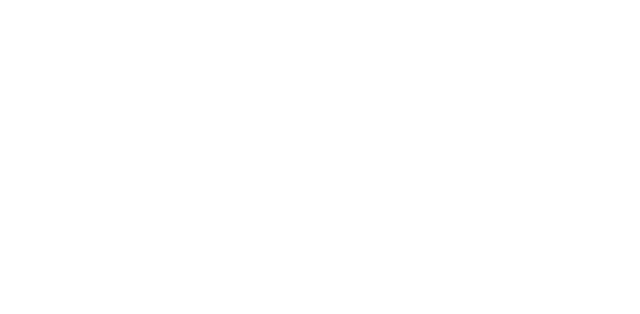
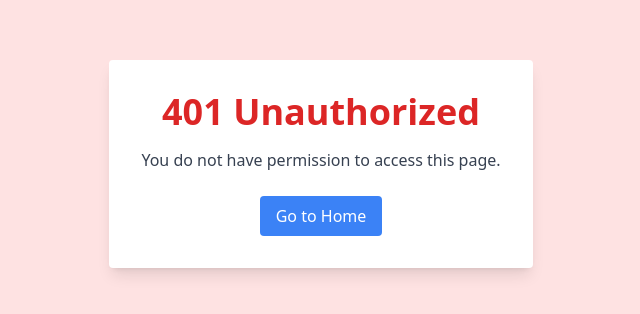
Before and after one commit to HINKOKO/bookmarkers-client, a React (Vite) app: page /unauthorized in a window 1280 px wide. Before the commit this address had no page. Shown: the part 236-550 px from the top of the page, without its empty margins (319-959 px from the left). Built offline with nearby package versions, Linux system fonts and the light colour scheme.

Commit message:
improve error handling when trying to beak-acceess-control on admin routes

```diff
--- a/src/App.jsx
+++ b/src/App.jsx
@@ -10,12 +10,13 @@ import EmailConfirm from './components/Register/EmailConfirm';
 import EmailConfirmed from './components/Register/EmailConfirmed';
 import Contributors from './pages/Contributors';
 import AdminDashboard from './pages/AdminDashboard';
+import Unauthorized from './components/AdminDashboard/Unauthorized';
 
 import { useAuth } from './store/AuthContext';
 import { useEffect } from 'react';
 
 function App() {
-  const { handleLoginResponse, isAuthenticated } = useAuth();
+  const { handleLoginResponse, isAuthenticated, user } = useAuth();
 
   useEffect(() => {
     const urlParams = new URLSearchParams(window.location.search);
@@ -46,7 +47,11 @@ function App() {
         <Route path="/email-confirmation" element={<EmailConfirm />} />
         <Route path="/email-confirmed" element={<EmailConfirmed />} />
         <Route path="/contributors" element={<Contributors />} />
-        <Route path="/admin-dashboard" element={<AdminDashboard />} />
+        <Route
+          path="/admin-dashboard"
+          element={<AdminDashboard user={user} />}
+        />
+        <Route path="/unauthorized" element={<Unauthorized />} />
       </Routes>
     </div>
   );
--- /dev/null
+++ b/src/components/AdminDashboard/Unauthorized.jsx
@@ -0,0 +1,26 @@
+import { useNavigate } from 'react-router-dom';
+
+const Unauthorized = () => {
+  const navigate = useNavigate();
+
+  return (
+    <div className="flex items-center justify-center min-h-screen bg-red-100">
+      <div className="bg-white p-8 rounded shadow-lg text-center">
+        <h1 className="text-4xl font-bold text-red-600 mb-4">
+          401 Unauthorized
+        </h1>
+        <p className="text-gray-700 mb-6">
+          You do not have permission to access this page.
+        </p>
+        <button
+          className="bg-blue-500 text-white px-4 py-2 rounded"
+          onClick={() => navigate('/')}
+        >
+          Go to Home
+        </button>
+      </div>
+    </div>
+  );
+};
+
+export default Unauthorized;
--- a/src/components/Projects/CardProject.jsx
+++ b/src/components/Projects/CardProject.jsx
@@ -1,4 +1,3 @@
-import { useState } from 'react';
 import { FaHome } from 'react-icons/fa';
 import { useNavigate } from 'react-router-dom';
 
--- a/src/pages/AdminDashboard.jsx
+++ b/src/pages/AdminDashboard.jsx
@@ -1,24 +1,36 @@
-import { useState } from 'react';
+import { useEffect, useState } from 'react';
 import { useNavigate } from 'react-router-dom';
 import { FaHome } from 'react-icons/fa';
 
 import ListUsers from '../components/AdminDashboard/ListUsers';
 import ListBookmarks from '../components/AdminDashboard/ListBookmarks';
+import Unauthorized from '../components/AdminDashboard/Unauthorized';
 
-const AdminDashboard = () => {
+const AdminDashboard = ({ user }) => {
   const [selectedUser, setSelectedUser] = useState(null);
   const navigate = useNavigate();
+
+  // useEffect to check if user is marked as admin
+  useEffect(() => {
+    if (!user || !user.is_admin) {
+      navigate('/unauthorized');
+    }
+  }, [user, navigate]);
 
   const handleUserClick = user => {
     setSelectedUser(user);
   };
 
+  // render nothing while redirecting
+  if (!user || !user.is_admin) {
+    return null;
+  }
+
   return (
     <div className="relative flex container mx-auto min-h-screen w-screen bg-purple-800">
-      <FaHome
-        className="text-3xl absolute top-5 left-5 cursor-pointer"
-        onClick={() => navigate('/')}
-      />
+      <button className="z-40" onClick={() => navigate('/')}>
+        <FaHome className="text-3xl absolute top-5 left-5 cursor-pointer" />
+      </button>
       <div className="w-1/4 bg-cyan-700 p-4">
         <ListUsers onUserClick={handleUserClick} />
       </div>
```
